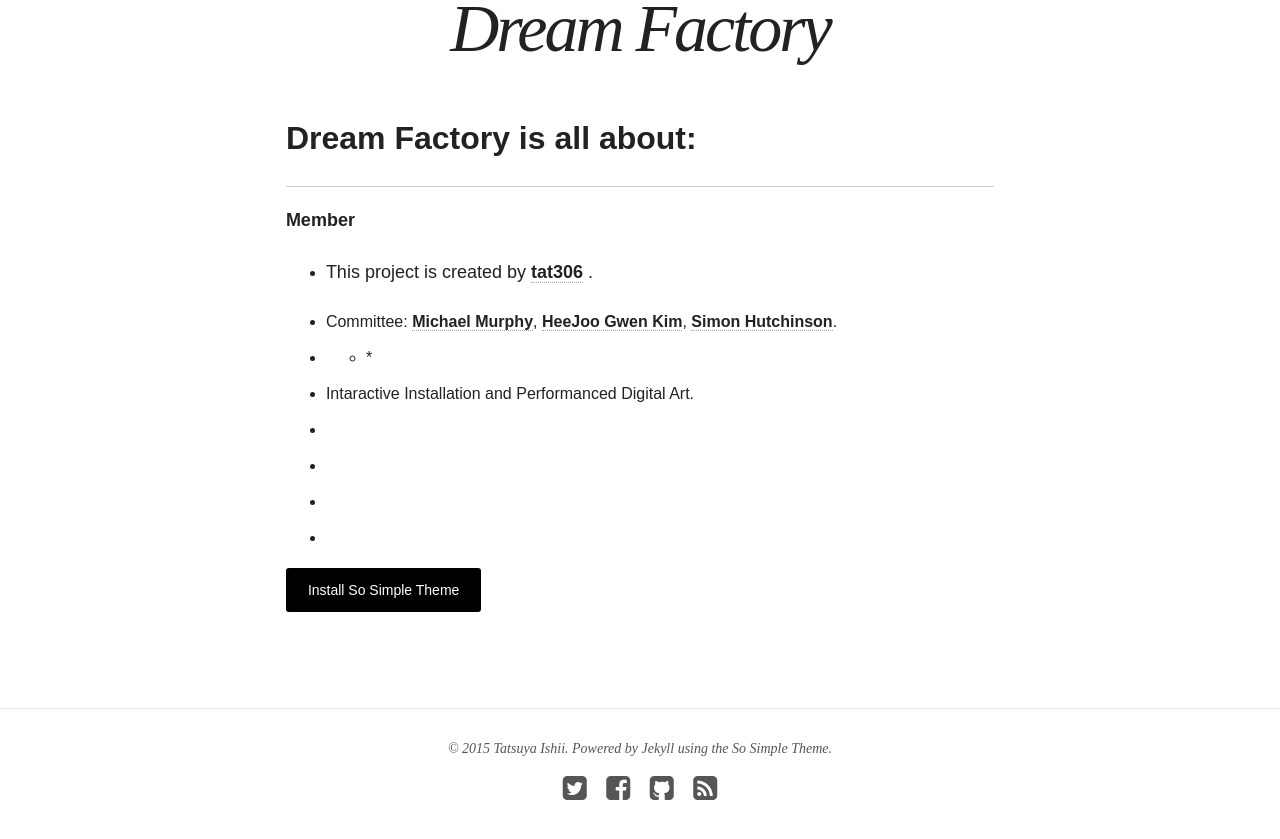
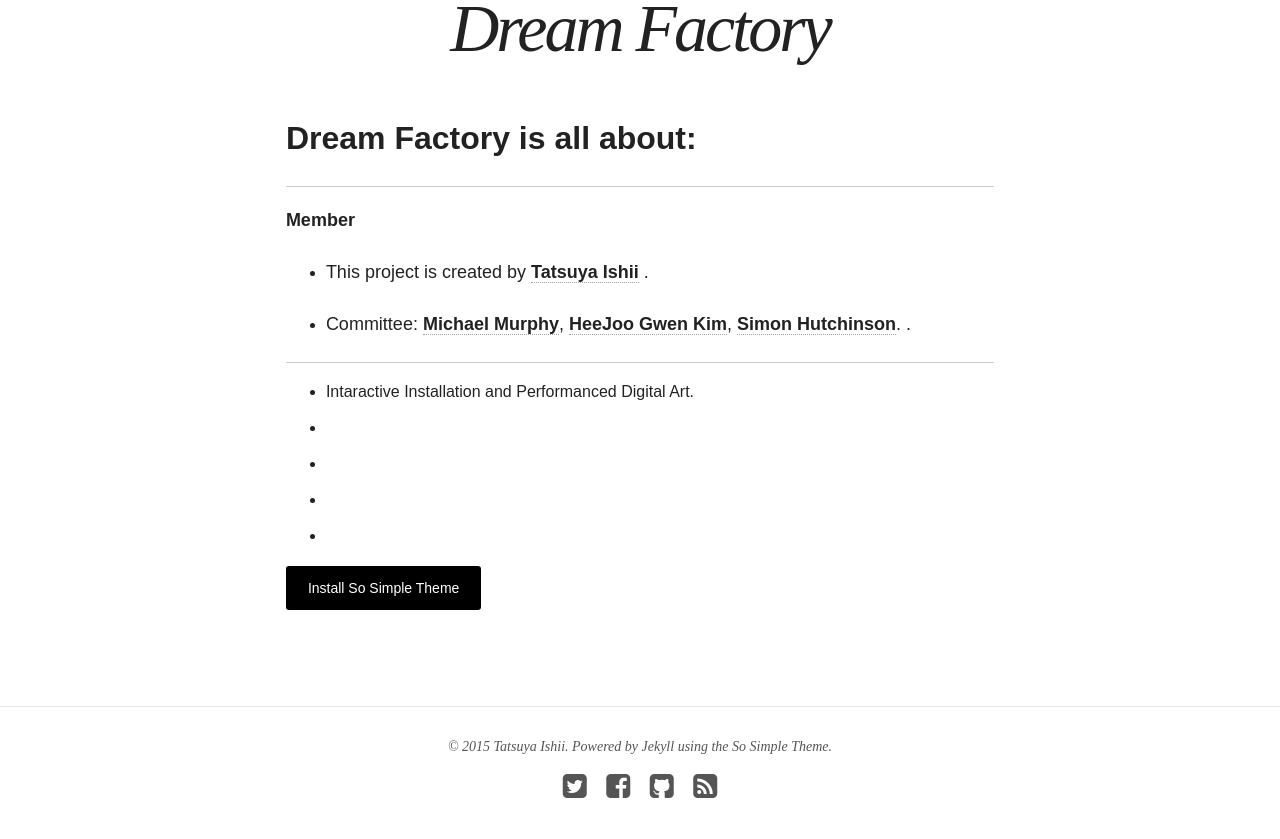
Before and after one commit to tat306/DreamFactory, a Jekyll site: the page built from about/index.md, in a window 1280 px wide and 900 px high, scrolled down 781 px. Shown: the top 839 px of the window. Built offline with Jekyll 4.4.1, drawn with Linux system fonts in a browser that asks for light colours; nearby versions of some CDN libraries.

Commit message:
up about

```diff
--- a/about/index.md
+++ b/about/index.md
@@ -16,9 +16,11 @@ image:
 
   **Member**
 
-  * This project is created by [**tat306**](http://tat306.github.io/about) .
+  * This project is created by [**Tatsuya Ishii**](http://tat306.github.io/about) .
 
   * Committee: [**Michael Murphy**](http://www.umt.edu/mediaarts/index.php/faculty/michael-murphy), [**HeeJoo Gwen Kim**](http://www.umt.edu/mediaarts/index.php/faculty/heejoo-gwen-kim), [**Simon Hutchinson**](http://simonhutchinson.com/biography/).
+.
+
 * * *
 
  * Intaractive Installation and Performanced Digital Art.
```
